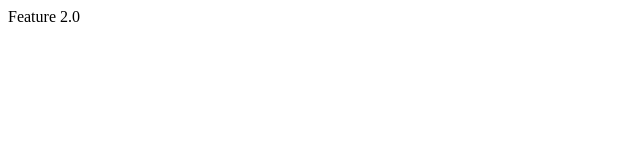
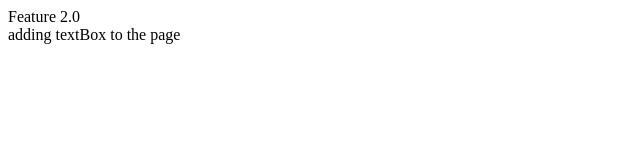
Before and after one commit to mruna297/NewFile, a plain HTML site: page LoginPage.html in a window 1280 px wide. Shown: the whole page, without its empty margins (0-640 px from the left). Drawn offline with Linux system fonts and the light colour scheme.

Commit message:
TextBox is the last commit

```diff
--- a/LoginPage.html
+++ b/LoginPage.html
@@ -6,5 +6,8 @@
 </head>
 <body>
   Feature 2.0
+  <br>
+adding textBox to the page
+ </br>
 </body>
 </html>
```
